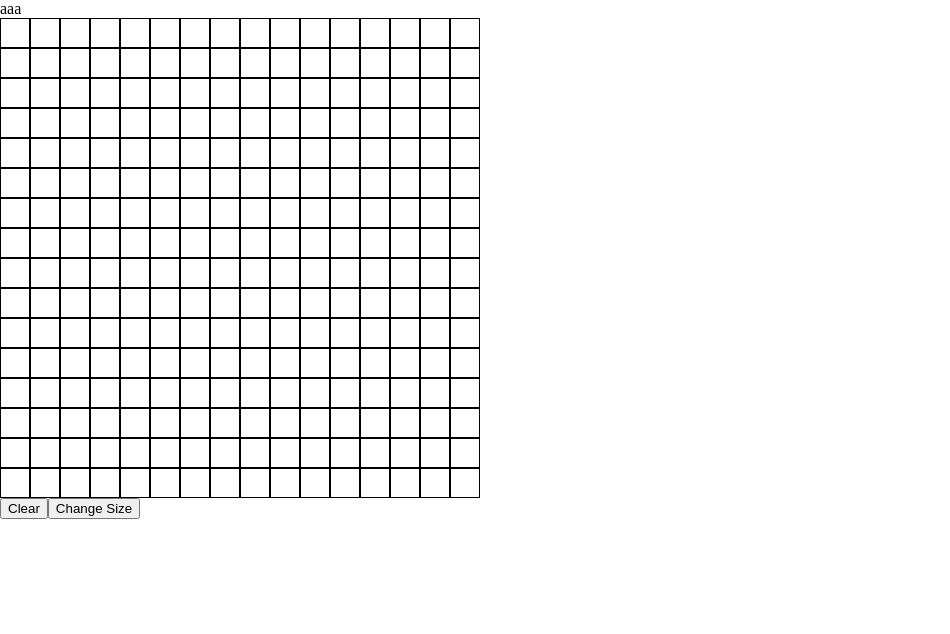
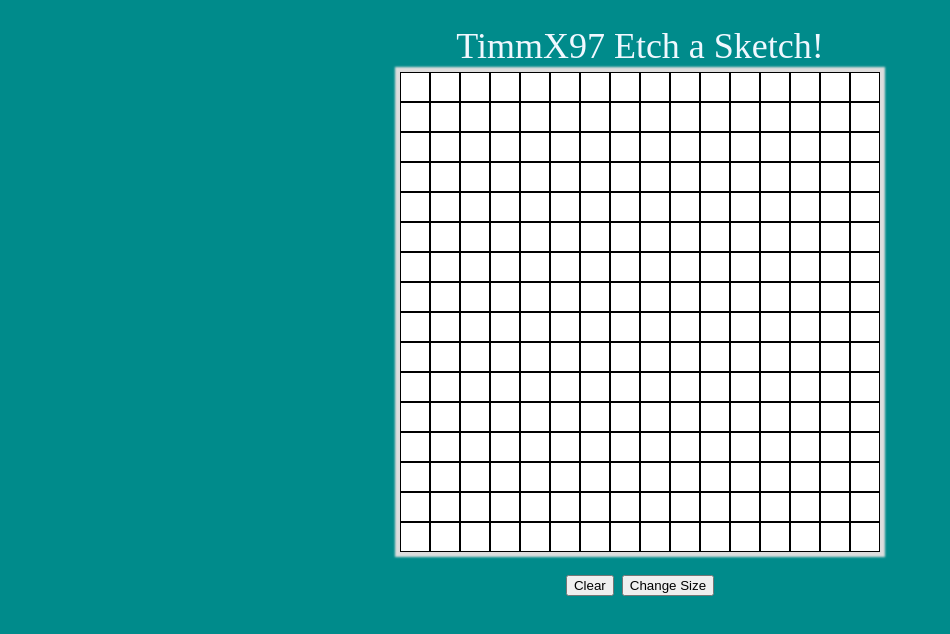
Before and after one commit to TimmX9700/etch-a-sketch, a plain HTML site: page index.html in a window 1280 px wide. Shown: the whole page, without its empty margins (0-950 px from the left). Drawn offline with nearby package versions, Linux system fonts and the light colour scheme.

Commit message:
v1.1 - prettier

```diff
--- a/script.js
+++ b/script.js
@@ -1,5 +1,5 @@
 $(document).ready(function() {
-  $("body").append("<div class='container'> aaa </div>");
+  $("body").append("<div class='container'> TimmX97 Etch a Sketch! </div>");
   $(".container").append("<table class='grid'></table>");
   $(".grid").css("height", "480px");
   $(".grid").css("width", "480px");
--- a/style.css
+++ b/style.css
@@ -1,16 +1,30 @@
 body {
   margin: 0;
   padding: 0;
+  display: block;
+  text-align: center;
+  background-color: DarkCyan;
+  font-size: 36px;
+  color: AliceBlue;
 }
+
+.container {
+    margin-top: 25px;
+}
+
 table {
   border-spacing: 0;
+  margin: 5px auto;
+  box-shadow: 0 0 2px 5px #ddd;
+  background-color: rgb(255, 255, 255);
 }
+
 td {
-  border: 1px solid black;
-
+  border: 0.25px solid black;
   background-color: rgb(255, 255, 255);
 }
 
 button {
   display: inline-block;
+  margin: 0 4px;
 }
```
